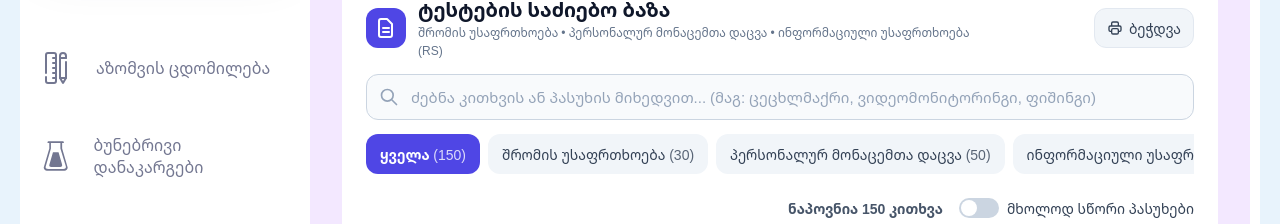
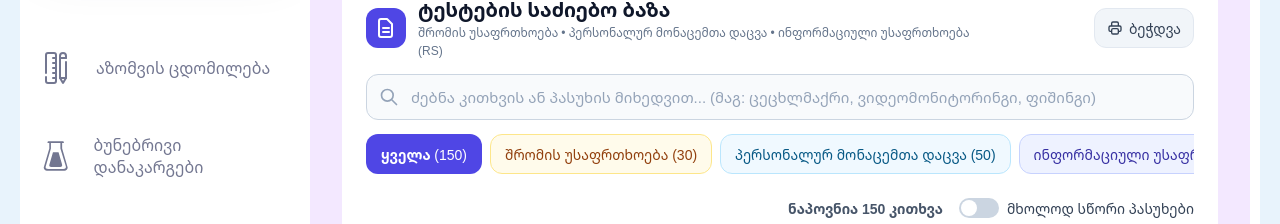
Before and after one commit to irakli85/Oil-Dashboard, a React (Vite) app: page /tests in a window 1280 px wide. Shown: the part 287-511 px from the top of the page. Built offline with nearby package versions, Linux system fonts and the light colour scheme; no server answers.

Commit message:
feat: enhance category button styling and selection indication

```diff
--- a/src/components/Tests.css
+++ b/src/components/Tests.css
@@ -113,6 +113,7 @@
   flex: 0 0 auto;
   min-height: 40px;
   padding: 8px 14px;
+  border: 1px solid transparent;
   border-radius: 12px;
   background: #f1f5f9;
   color: #334155;
@@ -120,8 +121,9 @@
   font-weight: 500;
 }
 .tests-categories button:hover { background: #e2e8f0; }
-.tests-categories button.tests-category-selected { background: #4f46e5; color: #fff; font-weight: 600; }
-.tests-categories button span { font-size: inherit; font-weight: 400; opacity: .8; }
+.tests-categories button.tests-category-selected { font-weight: 600; box-shadow: inset 0 0 0 2px currentColor; }
+.tests-categories button.tests-badge-all.tests-category-selected { background: #4f46e5; color: #fff; box-shadow: none; }
+.tests-categories button span { font-size: inherit; font-weight: 400; }
 
 .tests-filter-row { justify-content: flex-end; flex-wrap: wrap; gap: 12px 16px; }
 .tests-counter { color: #475569; font-size: 14px; font-weight: 600; }
@@ -140,9 +142,9 @@
 .tests-card-meta { justify-content: space-between; flex-wrap: wrap; margin-bottom: 12px; }
 .tests-badge, .tests-number { padding: 4px 10px; border-radius: 8px; font-size: 12px; font-weight: 600; line-height: 1.5; }
 .tests-badge { border: 1px solid; }
-.tests-badge-safety { color: #92400e; background: #fffbeb; border-color: #fde68a; }
-.tests-badge-privacy { color: #075985; background: #f0f9ff; border-color: #bae6fd; }
-.tests-badge-infosec { color: #3730a3; background: #eef2ff; border-color: #c7d2fe; }
+.tests-badge-safety, .tests-categories button.tests-badge-safety { color: #92400e; background: #fffbeb; border-color: #fde68a; }
+.tests-badge-privacy, .tests-categories button.tests-badge-privacy { color: #075985; background: #f0f9ff; border-color: #bae6fd; }
+.tests-badge-infosec, .tests-categories button.tests-badge-infosec { color: #3730a3; background: #eef2ff; border-color: #c7d2fe; }
 .tests-number { color: #64748b; background: #f1f5f9; }
 .tests-card h2 { margin-bottom: 16px; font-size: 17px; font-weight: 700; line-height: 1.6; }
 .tests-options { display: grid; gap: 8px; }
--- a/src/components/Tests.jsx
+++ b/src/components/Tests.jsx
@@ -98,7 +98,7 @@ function Tests() {
         <div className='tests-categories' aria-label='კატეგორიები'>
           {categories.map((item) => (
             <button type='button' key={item.id} aria-pressed={category === item.id}
-              className={category === item.id ? 'tests-category-selected' : ''}
+              className={`tests-badge-${item.id}${category === item.id ? ' tests-category-selected' : ''}`}
               onClick={() => setCategory(item.id)}>
               {item.label} <span>({item.id === 'all' ? quizData.length : quizData.filter((question) => question.category === item.id).length})</span>
             </button>
```
